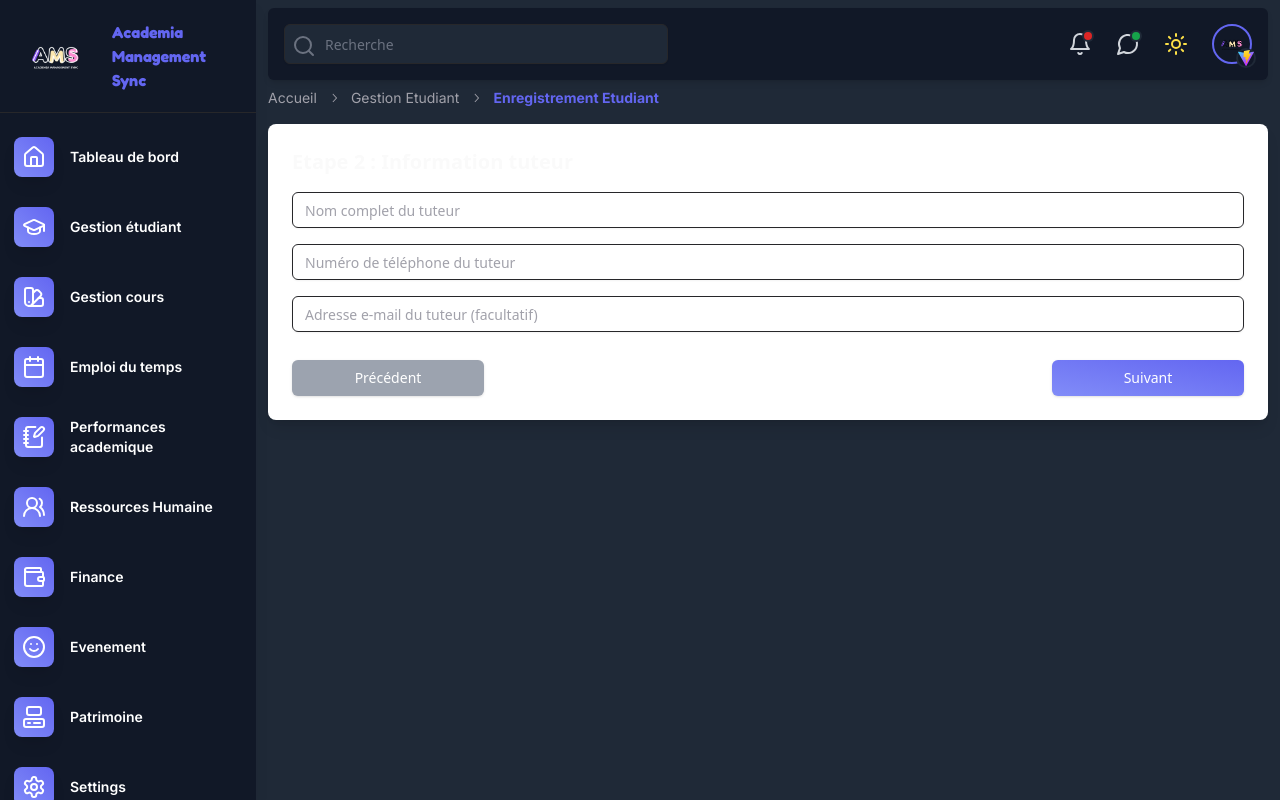
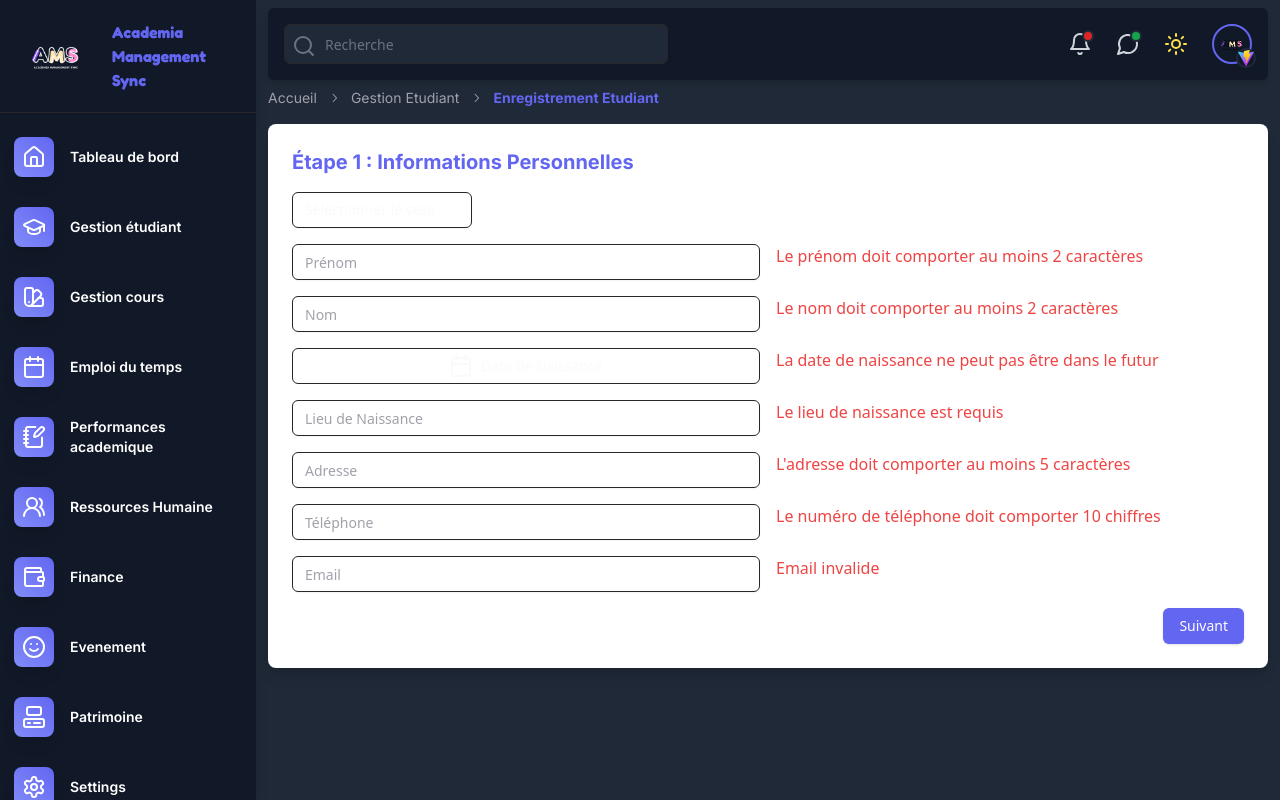
Before and after one commit to AureDulvresse/app.ams.io, a React (Vite) app: page /students/create in a window 1280 px wide. Both pictures are taken after a click on the button "Suivant". Built offline with nearby package versions, Linux system fonts and the light colour scheme.

Commit message:
Update PersonalInfoForm.tsx

```diff
--- a/src/components/forms/PersonalInfoForm.tsx
+++ b/src/components/forms/PersonalInfoForm.tsx
@@ -1,4 +1,5 @@
 import React from "react";
+import { z } from "zod";
 import { Button } from "../ui/button";
 import { Input } from "../ui/input";
 import SelectField from "../common/SelectField";
@@ -10,6 +11,8 @@ import {
   DropdownMenuContent,
   DropdownMenuTrigger,
 } from "../ui/dropdown-menu";
+import { personalInfoSchema } from "@/schemas/personalInfoSchema";
+
 
 interface PersonalInfoFormProps {
   formData: {
@@ -39,6 +42,7 @@ const PersonalInfoForm: React.FC<PersonalInfoFormProps> = ({
   nextStep,
 }) => {
   const [date, setDate] = React.useState<Date | undefined>(new Date());
+  const [errors, setErrors] = React.useState<Record<string, string>>({});
 
   const handleGenderChange = (value: string) => {
     handleInputChange({
@@ -55,6 +59,27 @@ const PersonalInfoForm: React.FC<PersonalInfoFormProps> = ({
     }
   };
 
+  const handleSubmit = () => {
+    try {
+      // Validation des données
+      personalInfoSchema.parse(formData);
+      setErrors({});
+      nextStep();
+    // eslint-disable-next-line @typescript-eslint/no-explicit-any
+    } catch (error: any) {
+      if (error instanceof z.ZodError) {
+        // Gestion des erreurs Zod
+        const newErrors: Record<string, string> = {};
+        error.errors.forEach((err) => {
+          if (err.path[0]) {
+            newErrors[err.path[0] as string] = err.message;
+          }
+        });
+        setErrors(newErrors);
+      }
+    }
+  };
+
   return (
     <div>
       <h2 className="text-xl font-bold mb-4 font-inter text-indigo-500">
@@ -67,6 +92,7 @@ const PersonalInfoForm: React.FC<PersonalInfoFormProps> = ({
             placeholder="Sélectionner le sexe"
             options={genders}
             onChange={handleGenderChange}
+            error={errors.gender} // Affichage de l'erreur
           />
         </div>
         <Input
@@ -77,6 +103,7 @@ const PersonalInfoForm: React.FC<PersonalInfoFormProps> = ({
           placeholder="Prénom"
           required
         />
+        {errors.firstName && <p className="text-red-500">{errors.firstName}</p>}
         <Input
           type="text"
           name="lastName"
@@ -85,6 +112,7 @@ const PersonalInfoForm: React.FC<PersonalInfoFormProps> = ({
           placeholder="Nom"
           required
         />
+        {errors.lastName && <p className="text-red-500">{errors.lastName}</p>}
 
         <DropdownMenu>
           <DropdownMenuTrigger asChild>
@@ -117,6 +145,7 @@ const PersonalInfoForm: React.FC<PersonalInfoFormProps> = ({
             </div>
           </DropdownMenuContent>
         </DropdownMenu>
+        {errors.dob && <p className="text-red-500">{errors.dob}</p>}
 
         <Input
           type="text"
@@ -126,6 +155,7 @@ const PersonalInfoForm: React.FC<PersonalInfoFormProps> = ({
           placeholder="Lieu de Naissance"
           required
         />
+        {errors.pob && <p className="text-red-500">{errors.pob}</p>}
         <Input
           type="text"
           name="address"
@@ -134,6 +164,7 @@ const PersonalInfoForm: React.FC<PersonalInfoFormProps> = ({
           placeholder="Adresse"
           required
         />
+        {errors.address && <p className="text-red-500">{errors.address}</p>}
         <Input
           type="tel"
           name="phone"
@@ -142,6 +173,7 @@ const PersonalInfoForm: React.FC<PersonalInfoFormProps> = ({
           placeholder="Téléphone"
           required
         />
+        {errors.phone && <p className="text-red-500">{errors.phone}</p>}
         <Input
           type="email"
           name="email"
@@ -150,9 +182,10 @@ const PersonalInfoForm: React.FC<PersonalInfoFormProps> = ({
           placeholder="Email"
           required
         />
+        {errors.email && <p className="text-red-500">{errors.email}</p>}
       </div>
       <div className="mt-4 flex justify-end">
-        <Button className="bg-indigo-500 text-white" onClick={nextStep}>
+        <Button className="bg-indigo-500 text-white" onClick={handleSubmit}>
           Suivant
         </Button>
       </div>
```
